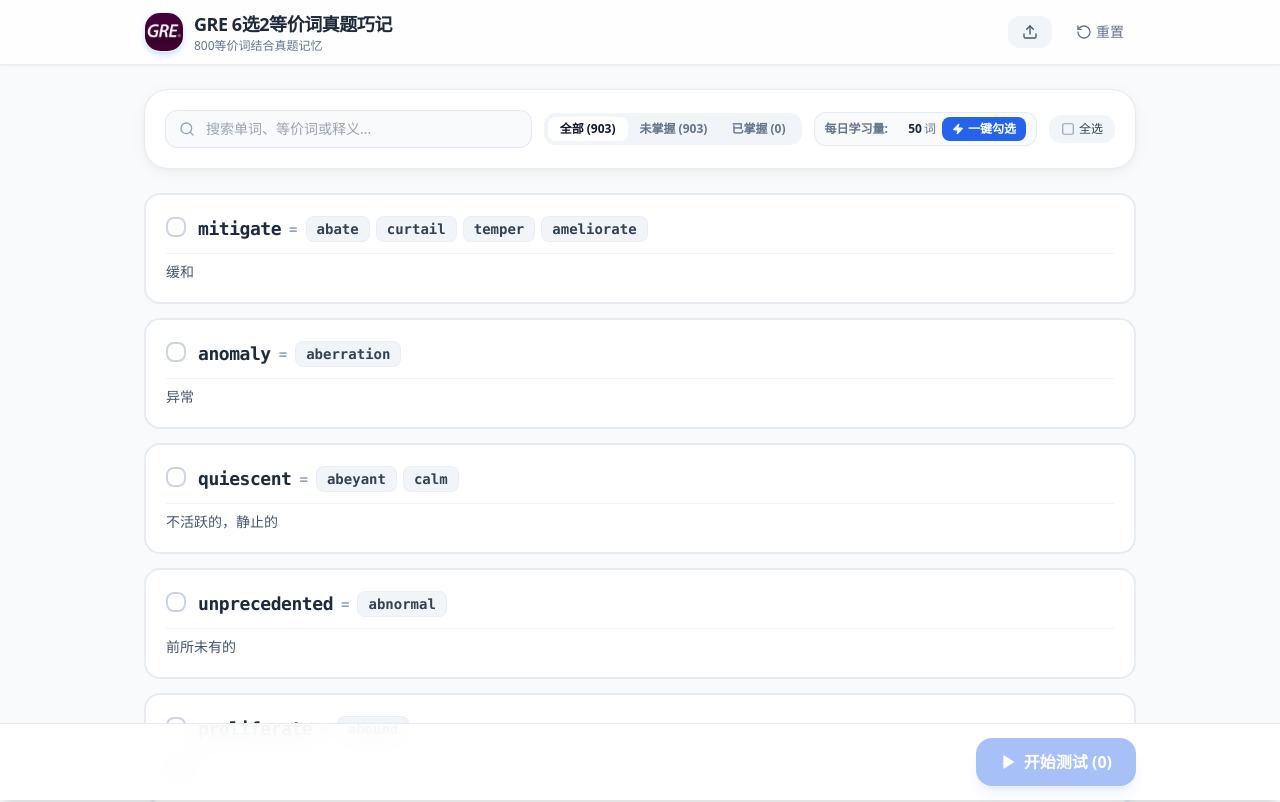
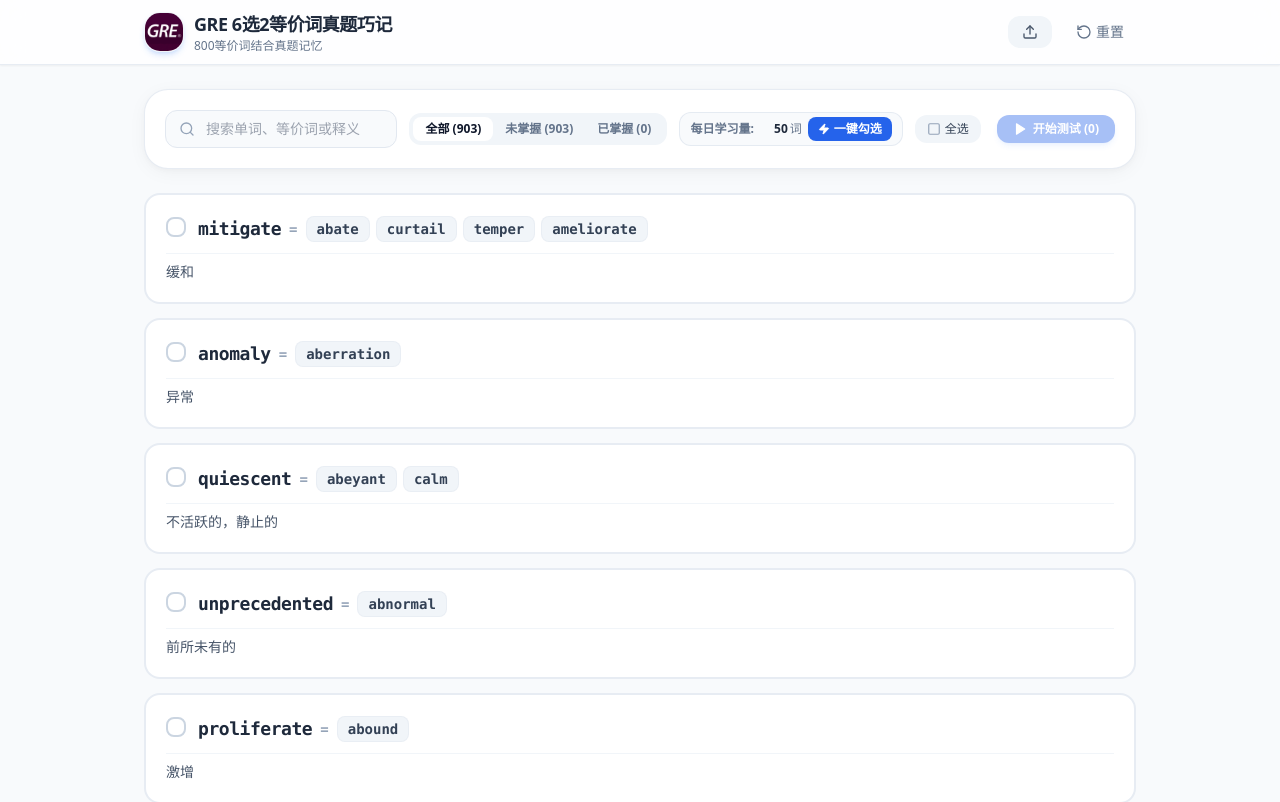
Before and after one commit to pickmiu/gre-select-two, a React (Vite) app: page / in a window 1280 px wide. Shown: the top 802 px of the page. Built offline with nearby package versions, Linux system fonts and the light colour scheme.

Commit message:
feat: Move '开始测试' button into the top control toolbar and remove bottom floating bar

```diff
--- a/src/components/WordList/WordSelectionPage.tsx
+++ b/src/components/WordList/WordSelectionPage.tsx
@@ -87,7 +87,7 @@ export const WordSelectionPage: React.FC = () => {
   };
 
   return (
-    <div className="max-w-5xl mx-auto px-4 py-6 pb-28 space-y-6">
+    <div className="max-w-5xl mx-auto px-4 py-6 pb-12 space-y-6">
 
       {/* Consolidated Compact Control Toolbar */}
       <div className="bg-white rounded-3xl p-4 sm:p-5 shadow-card border border-slate-200/80 space-y-3">
@@ -186,6 +186,16 @@ export const WordSelectionPage: React.FC = () => {
               )}
               <span>全选</span>
             </button>
+
+            {/* Start Test CTA Button */}
+            <button
+              onClick={handleStartLearning}
+              disabled={selectedWords.length === 0}
+              className="inline-flex items-center space-x-1.5 px-4 py-1.5 bg-blue-600 hover:bg-blue-700 disabled:opacity-40 disabled:cursor-not-allowed text-white font-bold text-xs rounded-xl shadow-md shadow-blue-500/20 active:scale-95 transition-all shrink-0 ml-1"
+            >
+              <Play className="w-3.5 h-3.5 fill-current" />
+              <span>开始测试 ({selectedWords.length})</span>
+            </button>
           </div>
         </div>
       </div>
@@ -209,20 +219,6 @@ export const WordSelectionPage: React.FC = () => {
           <p className="text-slate-600 font-medium text-sm">未查找到匹配的单词</p>
         </div>
       )}
-
-      {/* Sticky Floating Bottom Bar for CTA */}
-      <div className="fixed bottom-0 left-0 right-0 z-20 bg-white/90 backdrop-blur-lg border-t border-slate-200/80 py-3.5 shadow-lg">
-        <div className="max-w-5xl mx-auto px-4 flex items-center justify-end gap-4">
-          <button
-            onClick={handleStartLearning}
-            disabled={selectedWords.length === 0}
-            className="flex items-center space-x-2 px-6 py-3 bg-blue-600 hover:bg-blue-700 disabled:opacity-40 disabled:cursor-not-allowed text-white font-bold text-sm sm:text-base rounded-2xl shadow-lg shadow-blue-500/25 active:scale-95 transition-all"
-          >
-            <Play className="w-4 h-4 fill-current" />
-            <span>开始测试 ({selectedWords.length})</span>
-          </button>
-        </div>
-      </div>
 
       {/* Missing Question Error Modal */}
       {missingWordError && (
```
